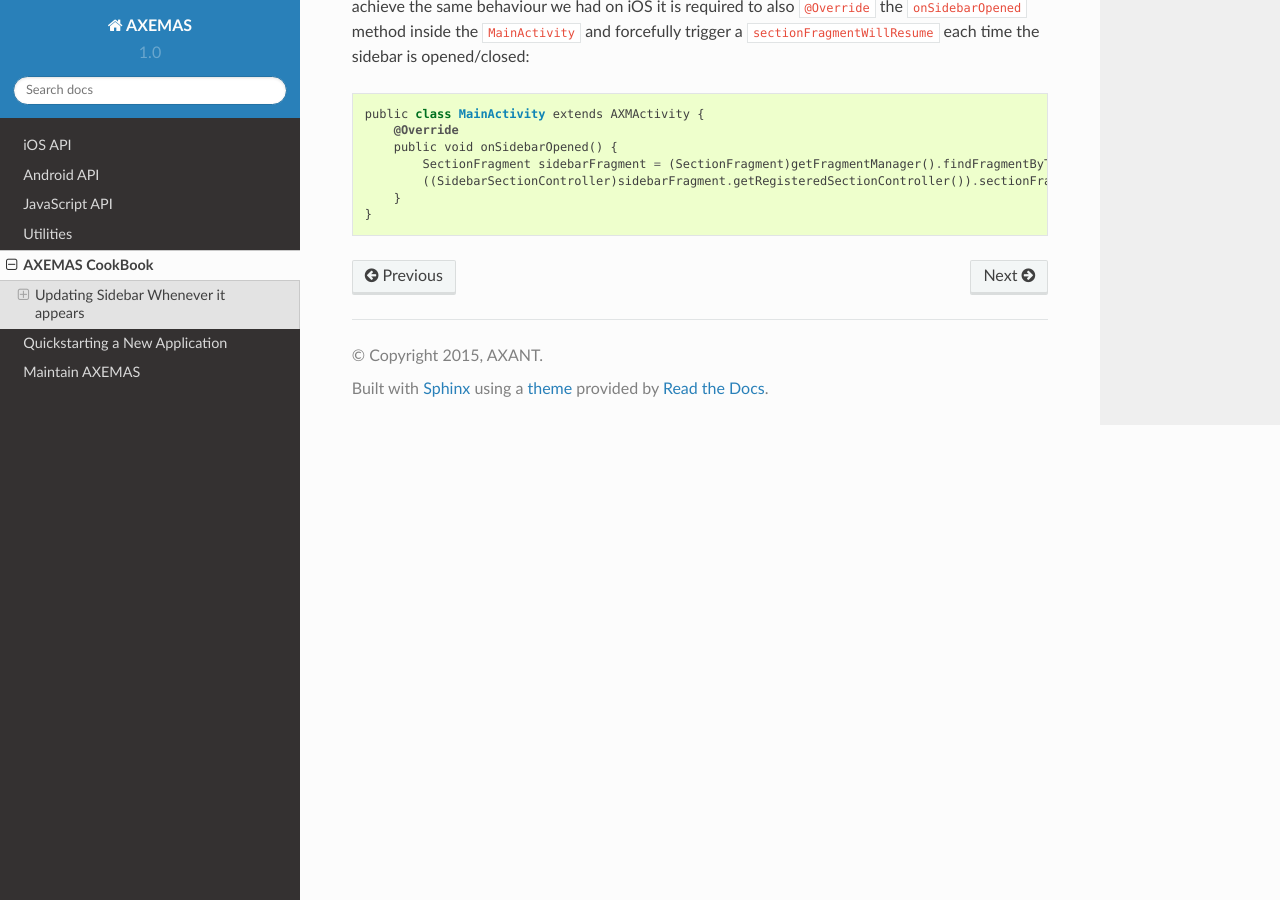
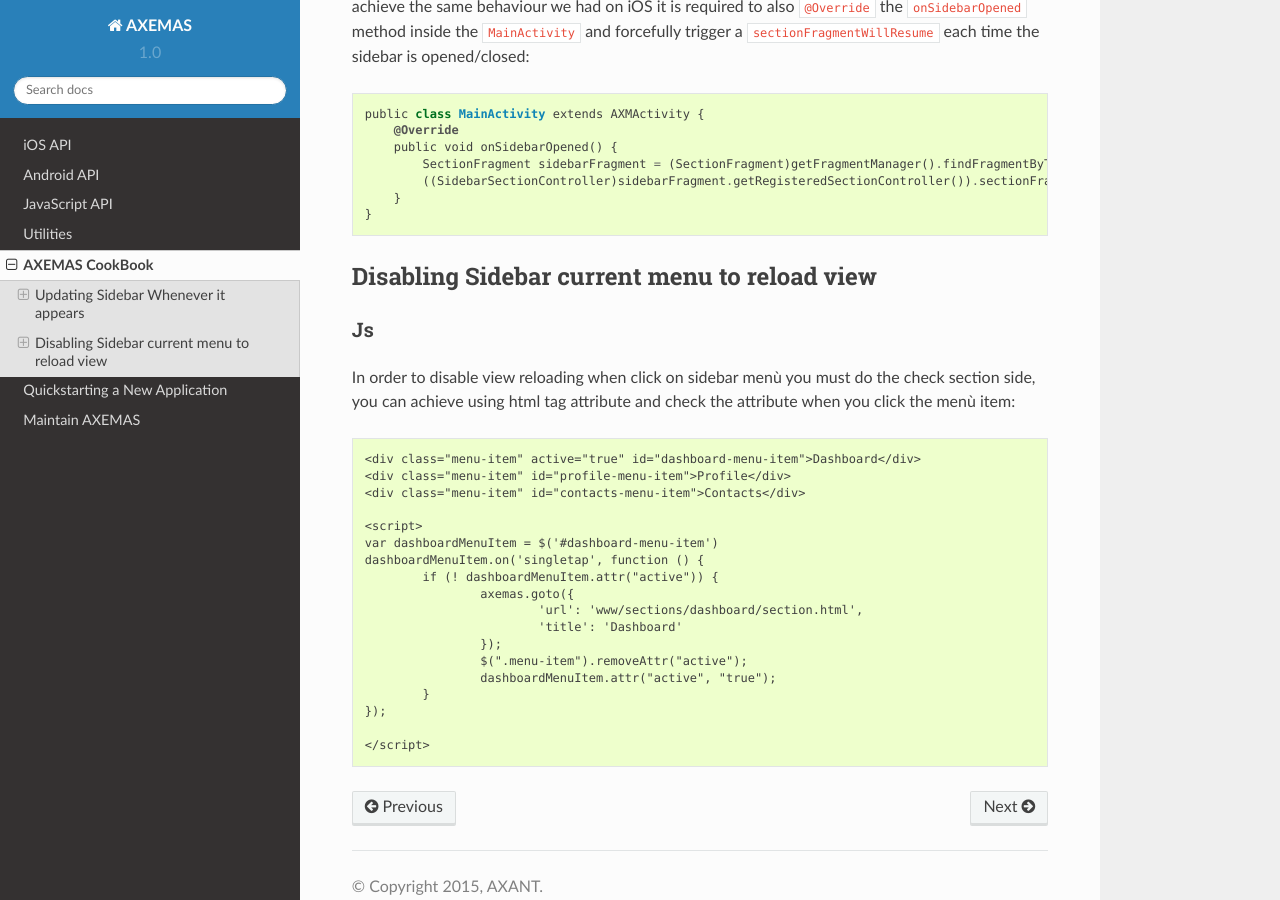
Before and after one commit to gmacario/doc, a Sphinx documentation site: the page built from source/cookbook.rst, in a window 1280 px wide and 900 px high, scrolled down 1101 px. Built offline with Sphinx 7.4.7 and the Read the Docs theme 2.0.0, drawn with Linux system fonts in a browser that asks for light colours.

Commit message:
updated doc

```diff
--- a/source/cookbook.rst
+++ b/source/cookbook.rst
@@ -56,3 +56,32 @@ and forcefully trigger a ``sectionFragmentWillResume`` each time the sidebar is
             ((SidebarSectionController)sidebarFragment.getRegisteredSectionController()).sectionFragmentWillResume();
         }
     }
+
+
+Disabling Sidebar current menu to reload view
+=============================================
+
+Js
+--
+
+In order to disable view reloading when click on sidebar menù you must do the check section side, you can achieve using
+html tag attribute and check the attribute when you click the menù item::
+
+	<div class="menu-item" active="true" id="dashboard-menu-item">Dashboard</div>
+	<div class="menu-item" id="profile-menu-item">Profile</div>
+	<div class="menu-item" id="contacts-menu-item">Contacts</div>
+
+	<script>
+	var dashboardMenuItem = $('#dashboard-menu-item')
+	dashboardMenuItem.on('singletap', function () {
+		if (! dashboardMenuItem.attr("active")) {
+			axemas.goto({
+				'url': 'www/sections/dashboard/section.html',
+				'title': 'Dashboard'
+			});
+			$(".menu-item").removeAttr("active");
+			dashboardMenuItem.attr("active", "true");
+		}
+	});
+
+	</script>
--- a/source/gearbox_extension.rst
+++ b/source/gearbox_extension.rst
@@ -23,7 +23,7 @@ Usage
 Run the following command to generate a project called ``new_project`` inside the directory where you want to
 create the new project::
 
-     (axemas_builder)$ gearbox axemas-setup -n ProjectName -p com.company.example
+     (axemas_builder)$ gearbox axemas-quickstart -n ProjectName -p com.company.example
 
 Project structure
 -----------------
--- a/source/index.rst
+++ b/source/index.rst
@@ -28,10 +28,10 @@ Then you can install AXEMAS toolkit using::
 
     $ pip install axemas
 
-To create a new AXEMAS project you can then use the ``axemas-setup`` command,
+To create a new AXEMAS project you can then use the ``axemas-quickstart`` command,
 it will automatically create a new AXEMAS project::
 
-    $ gearbox axemas-setup -n ProjectName -p com.company.example
+    $ gearbox axemas-quickstart -n ProjectName -p com.company.example
 
 See :ref:`quickstart` for additional details on the ``gearbox`` command.
 
--- a/source/maintain_axemas.rst
+++ b/source/maintain_axemas.rst
@@ -42,8 +42,8 @@ If you want to release demo apps remember to make necessary fixes, tag version a
 Release Repository Update
 -------------------------
 
-Same as for the Debug Project Update, this will update the repository that the ``gearbox axemas-setup``
-command needs to clone in order to quickstart a new project
+Same as for the Debug Project Update, this will update the repository that the
+``gearbox axemas-quickstart`` command needs to clone in order to quickstart a new project
 (releases folder must be in the same parent folder or will be cloned inside ../releases,
 be careful if you have pending changes)::
 
```
